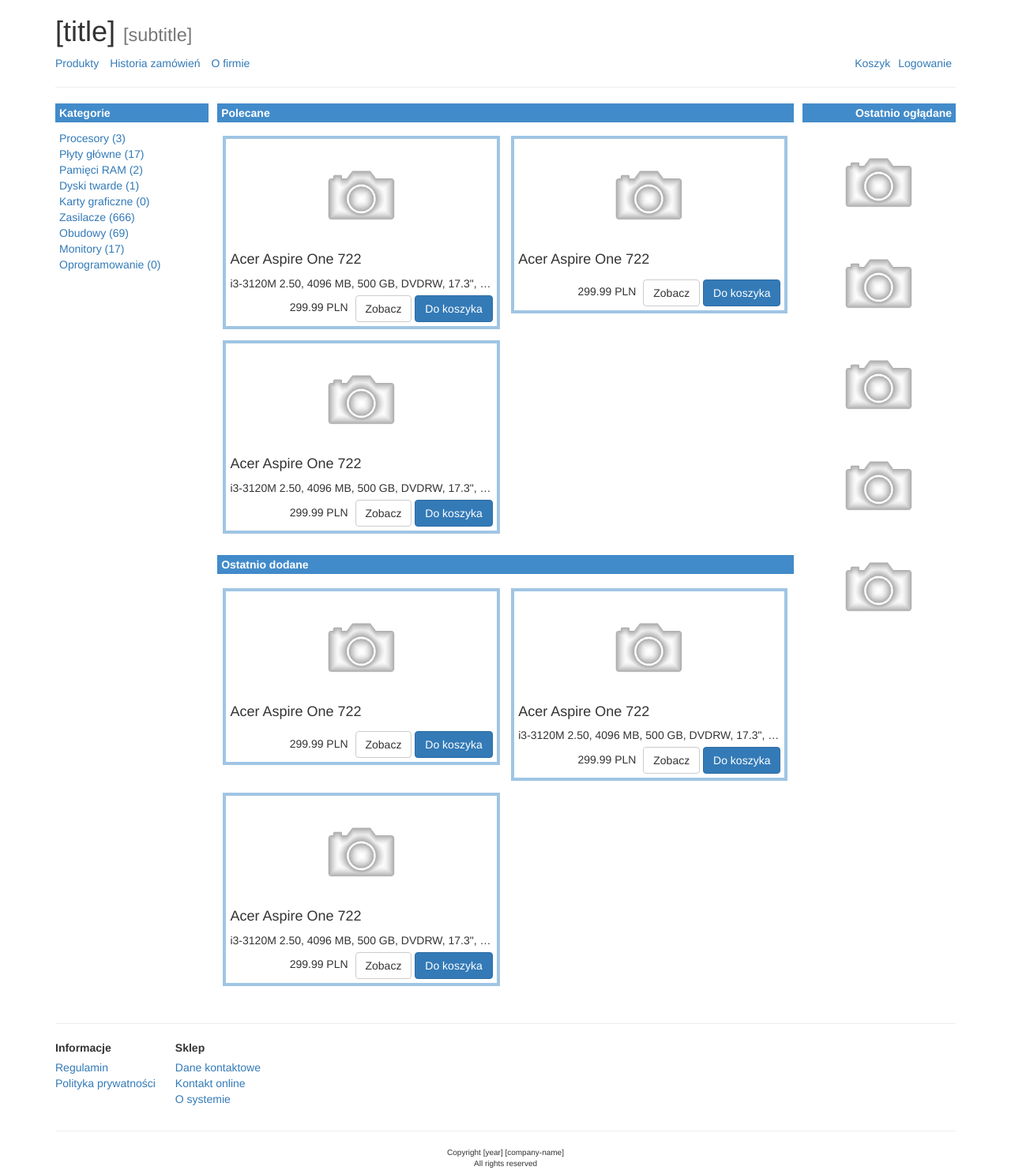
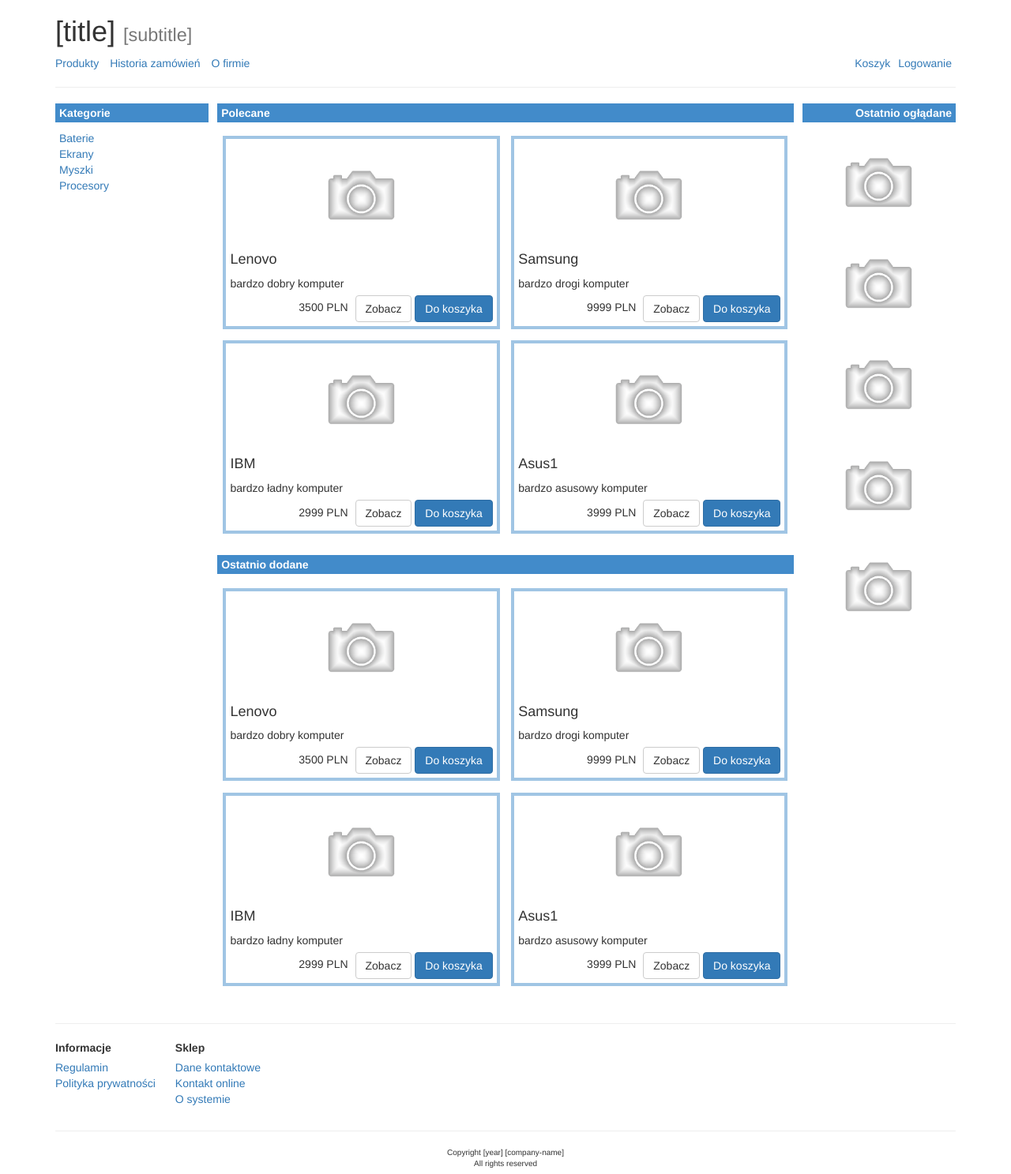
Before and after one commit to airlog/absklep, a Flask app: page /products/ in a window 1280 px wide. Shown: the whole page at 79% size. Run offline with Flask 2, Linux system fonts and the light colour scheme; data comes from the database, SQL or seed files in the repository; data that the repository does not hold is empty; some libraries are stand-ins or nearby versions.

Commit message:
Dodałam pole date_added do Product. Dodałam wyświetlanie danych z bazy w templates/index.html. Dla celów testowych dodałam dodawanie danych do bazy w __init__.py. Tam gdzie zauważyłam to dodałam logform=absklep.forms.Login() do argumentów renderowania.

```diff
--- a/absklep/models.py
+++ b/absklep/models.py
@@ -1,4 +1,4 @@
-from datetime import date
+from datetime import date, datetime
 from hashlib import sha256
 from os import urandom
 from re import compile as Regex
@@ -47,6 +47,7 @@
     unit_price = db.Column(db.Integer, nullable=False)
     units_in_stock = db.Column(db.Integer, nullable=False)
     description = db.Column(db.String(LONG_TEXT))
+    date_added = db.Column(db.DateTime, nullable=False, default=datetime.now())
 
     comments = db.relationship('Comment', backref=db.backref('product'))
     properties = db.relationship('Property', backref=db.backref('products'), secondary=product_property_assignment)
@@ -114,6 +115,8 @@
     key = db.Column(db.String(SHORT_TEXT))
     value = db.Column(db.String(SHORT_TEXT))
 
+    def __init__(self, key, value):
+        self.key, self.value = key, value
 
 class Employee(db.Model):
 
--- a/absklep/templates/index.html
+++ b/absklep/templates/index.html
@@ -111,15 +111,9 @@
                 <div>
                     <div class="frame-title">Kategorie</div>
                     <ul class="list-unstyled" style="padding-left: 5px; padding-right: 5px;">
-                        <li><a href="/products/category/{{ random }}">Procesory (3)</a></li>
-                        <li><a href="/products/category/{{ random }}">Płyty główne (17)</a></li>
-                        <li><a href="/products/category/{{ random }}">Pamięci RAM (2)</a></li>
-                        <li><a href="/products/category/{{ random }}">Dyski twarde (1)</a></li>
-                        <li><a href="/products/category/{{ random }}">Karty graficzne (0)</a></li>
-                        <li><a href="/products/category/{{ random }}">Zasilacze (666)</a></li>
-                        <li><a href="/products/category/{{ random }}">Obudowy (69)</a></li>
-                        <li><a href="/products/category/{{ random }}">Monitory (17)</a></li>
-                        <li><a href="/products/category/{{ random }}">Oprogramowanie (0)</a></li>
+                    	{% for c in categories %}
+                        <li><a href="/products/category/{{ c['id'] }}">{{ c['value']}} </a></li>
+                        {% endfor %}
                     </ul>
                 </div>
             {% endblock %}
@@ -128,108 +122,49 @@
             {% block pageMiddle %}
                 <div class="product-group">
                     <div class="frame-title">Polecane</div>
+                    {% for p in products_best %}
                     <div class="product-mini pull-left">
                         <div class="text-center">
                             <img src="/static/images/nophoto.png" alt="brak zdjecia" width="128" height="128"/>
                         </div>
                         <div>
-                            <div><h4>Acer Aspire One 722</h4></div>
+                            <div><h4>{{ p.name }}</h4></div>
                             <div style="text-overflow: ellipsis; overflow: hidden; white-space: nowrap; margin-bottom: 5px;">
-                                i3-3120M 2.50, 4096 MB, 500 GB, DVDRW, 17.3", WIFI, BT, Cam, Win8
+                                {{ p.description }}
                             </div>
                             <div class="text-right">
-                                <span style="margin-right: 5px;">299.99 PLN</span>
-                                <a href="/products/{{ random }}/"><button class="btn btn-default">Zobacz</button></a>
+                                <span style="margin-right: 5px;">{{ p.unit_price }} PLN</span>
+                                <a href="/products/{{ p.id }}/"><button class="btn btn-default">Zobacz</button></a>
                                 <button type="submit" class="btn btn-primary" onclick="">Do koszyka</button>
                             </div>
                         </div>
                     </div>
+                    {% endfor %}
+                </div>
+
+
+                <div class="clearfix"></div><br/>
+
+                <div class="product-group">
+                    <div class="frame-title">Ostatnio dodane</div>
+                    {% for p in products_last %}
                     <div class="product-mini pull-left">
                         <div class="text-center">
                             <img src="/static/images/nophoto.png" alt="brak zdjecia" width="128" height="128"/>
                         </div>
                         <div>
-                            <div><h4>Acer Aspire One 722</h4></div>
+                            <div><h4>{{ p.name }}</h4></div>
                             <div style="text-overflow: ellipsis; overflow: hidden; white-space: nowrap; margin-bottom: 5px;">
+                                {{ p.description }}
                             </div>
                             <div class="text-right">
-                                <span style="margin-right: 5px;">299.99 PLN</span>
-                                <a href="/products/{{ random }}/"><button class="btn btn-default">Zobacz</button></a>
+                                <span style="margin-right: 5px;">{{ p.unit_price }} PLN</span>
+                                <a href="/products/{{ p.id }}/"><button class="btn btn-default">Zobacz</button></a>
                                 <button type="submit" class="btn btn-primary" onclick="">Do koszyka</button>
                             </div>
                         </div>
                     </div>
-                    <!-- trzeba czyścić bufor float co każde dwa elementy -->
-                    <div class="clearfix"></div>
-                    <div class="product-mini pull-left">
-                        <div class="text-center">
-                            <img src="/static/images/nophoto.png" alt="brak zdjecia" width="128" height="128"/>
-                        </div>
-                        <div>
-                            <div><h4>Acer Aspire One 722</h4></div>
-                            <div style="text-overflow: ellipsis; overflow: hidden; white-space: nowrap; margin-bottom: 5px;">
-                                i3-3120M 2.50, 4096 MB, 500 GB, DVDRW, 17.3", WIFI, BT, Cam, Win8
-                            </div>
-                            <div class="text-right">
-                                <span style="margin-right: 5px;">299.99 PLN</span>
-                                <a href="/products/{{ random }}/"><button class="btn btn-default">Zobacz</button></a>
-                                <button type="submit" class="btn btn-primary" onclick="">Do koszyka</button>
-                            </div>
-                        </div>
-                    </div>
-                </div>
-                <div class="clearfix"></div><br/>
-
-                <div class="product-group">
-                    <div class="frame-title">Ostatnio dodane</div>
-                    <div class="product-mini pull-left">
-                        <div class="text-center">
-                            <img src="/static/images/nophoto.png" alt="brak zdjecia" width="128" height="128"/>
-                        </div>
-                        <div>
-                            <div><h4>Acer Aspire One 722</h4></div>
-                            <div style="text-overflow: ellipsis; overflow: hidden; white-space: nowrap; margin-bottom: 5px;">
-                            </div>
-                            <div class="text-right">
-                                <span style="margin-right: 5px;">299.99 PLN</span>
-                                <a href="/products/{{ random }}/"><button class="btn btn-default">Zobacz</button></a>
-                                <button type="submit" class="btn btn-primary" onclick="">Do koszyka</button>
-                            </div>
-                        </div>
-                    </div>
-                    <div class="product-mini pull-left">
-                        <div class="text-center">
-                            <img src="/static/images/nophoto.png" alt="brak zdjecia" width="128" height="128"/>
-                        </div>
-                        <div>
-                            <div><h4>Acer Aspire One 722</h4></div>
-                            <div style="text-overflow: ellipsis; overflow: hidden; white-space: nowrap; margin-bottom: 5px;">
-                                i3-3120M 2.50, 4096 MB, 500 GB, DVDRW, 17.3", WIFI, BT, Cam, Win8
-                            </div>
-                            <div class="text-right">
-                                <span style="margin-right: 5px;">299.99 PLN</span>
-                                <a href="/products/{{ random }}/"><button class="btn btn-default">Zobacz</button></a>
-                                <button type="submit" class="btn btn-primary" onclick="">Do koszyka</button>
-                            </div>
-                        </div>
-                    </div>
-                    <div class="clearfix"></div>
-                    <div class="product-mini pull-left">
-                        <div class="text-center">
-                            <img src="/static/images/nophoto.png" alt="brak zdjecia" width="128" height="128"/>
-                        </div>
-                        <div>
-                            <div><h4>Acer Aspire One 722</h4></div>
-                            <div style="text-overflow: ellipsis; overflow: hidden; white-space: nowrap; margin-bottom: 5px;">
-                                i3-3120M 2.50, 4096 MB, 500 GB, DVDRW, 17.3", WIFI, BT, Cam, Win8
-                            </div>
-                            <div class="text-right">
-                                <span style="margin-right: 5px;">299.99 PLN</span>
-                                <a href="/products/{{ random }}/"><button class="btn btn-default">Zobacz</button></a>
-                                <button type="submit" class="btn btn-primary" onclick="">Do koszyka</button>
-                            </div>
-                        </div>
-                    </div>
+                    {% endfor %}
                 </div>
                 <div class="clearfix"></div><br/>
             {% endblock %}
--- a/absklep/views.py
+++ b/absklep/views.py
@@ -18,15 +18,30 @@
 def index():
     from jinja2 import Markup
     from markdown import markdown
+    from sqlalchemy import func
+    from .models import Product, Property
+
+    def product_rate(product):
+    	rates = [c.rate for c in product.comments]
+    	return sum(rates)/len(rates) if len(rates) > 0 else 0
+
+    categories = Property.query.filter(Property.key=='Kategoria').order_by(Property.value)
+    products_best = sorted(Product.query.all(), key=product_rate)[:4]
+    products_last = Product.query.order_by(Product.date_added.desc())[:4]
+
     return render_template('index.html',
                            lorem=Markup(markdown(lorem, output='html5')),
                            random=randint(0, 0xFFFFFFFF),
-                           logform=absklep.forms.Login())
+                           logform=absklep.forms.Login(),
+                           categories=categories,
+                           products_best=products_best,
+                           products_last=products_last)
 
 @app.route('/products/category/<int:cid>/')
 def categoryview(cid):
     return render_template('category.html',
-                           random=randint(0, 0xFFFFFFFF))
+                           random=randint(0, 0xFFFFFFFF),
+                           logform=absklep.forms.Login())
 
 @app.route("/auth/signup", methods=['GET', 'POST'])
 def register():
@@ -84,13 +99,15 @@
 
 @app.route('/orders/make')
 def makeorderview():
-    return render_template('address.html')
+    return render_template('address.html',
+    	logform=absklep.forms.Login())
 
 @app.route('/cart/')
 def cartview():
     return render_template('cart.html',
                            lorem=Markup(markdown(lorem, output='html5')),
-                           random=randint(0, 0xFFFFFFFF))
+                           random=randint(0, 0xFFFFFFFF),
+                           logform=absklep.forms.Login())
 
 @app.route('/orders/')
 def ordersview():
@@ -127,5 +144,5 @@
     args['product'] = product
     args['comments'] = comments
     args['properties'] = properties
-    args['rate'] = sum([ c.rate for c in comments ])//len(comments)
+    args['rate'] = sum([ c.rate for c in comments ])//len(comments) if len(comments) > 0 else 0
     return render_template('product.html', **args)
```
Also changed, not shown: absklep/__init__.py (+18 -1 lines).
